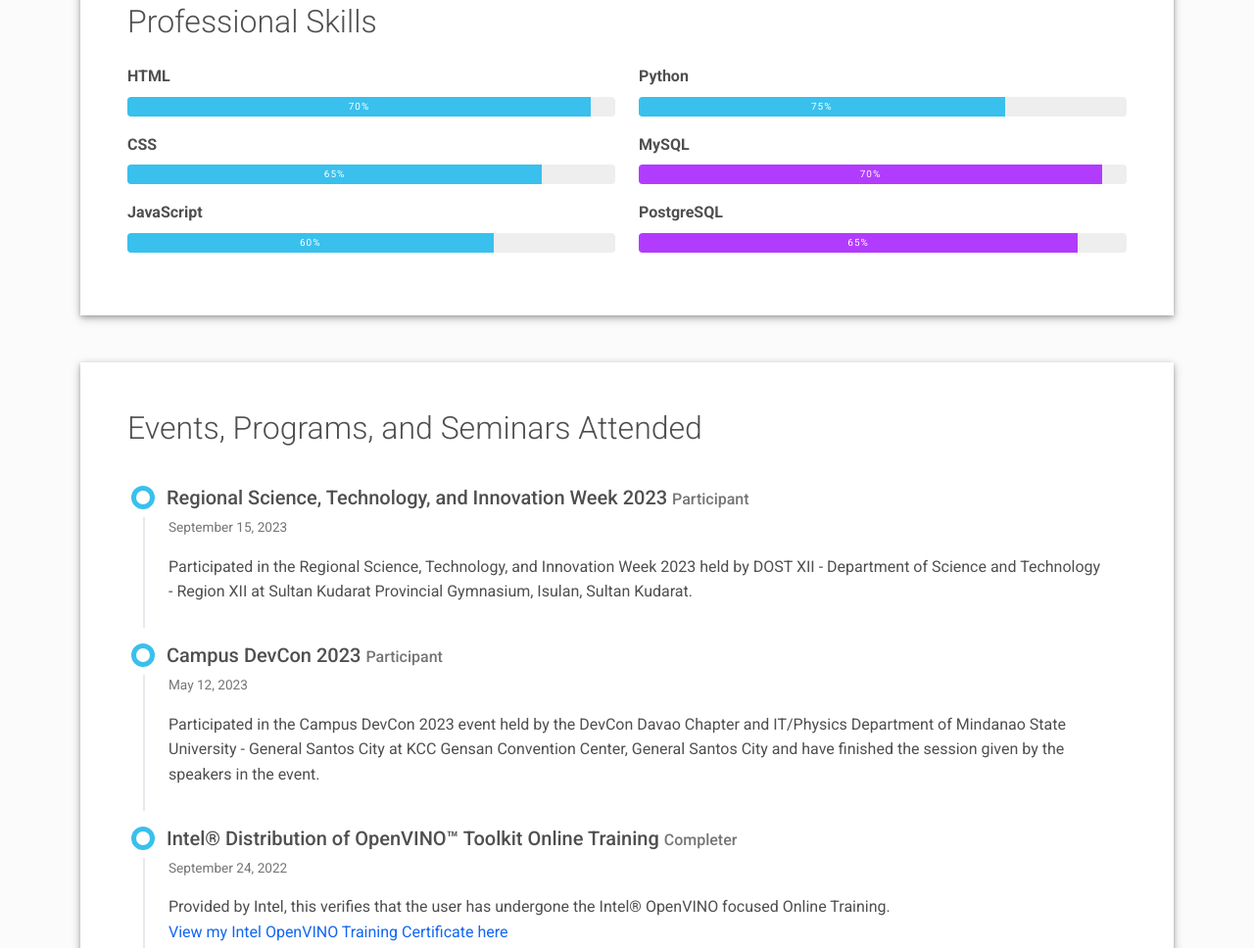
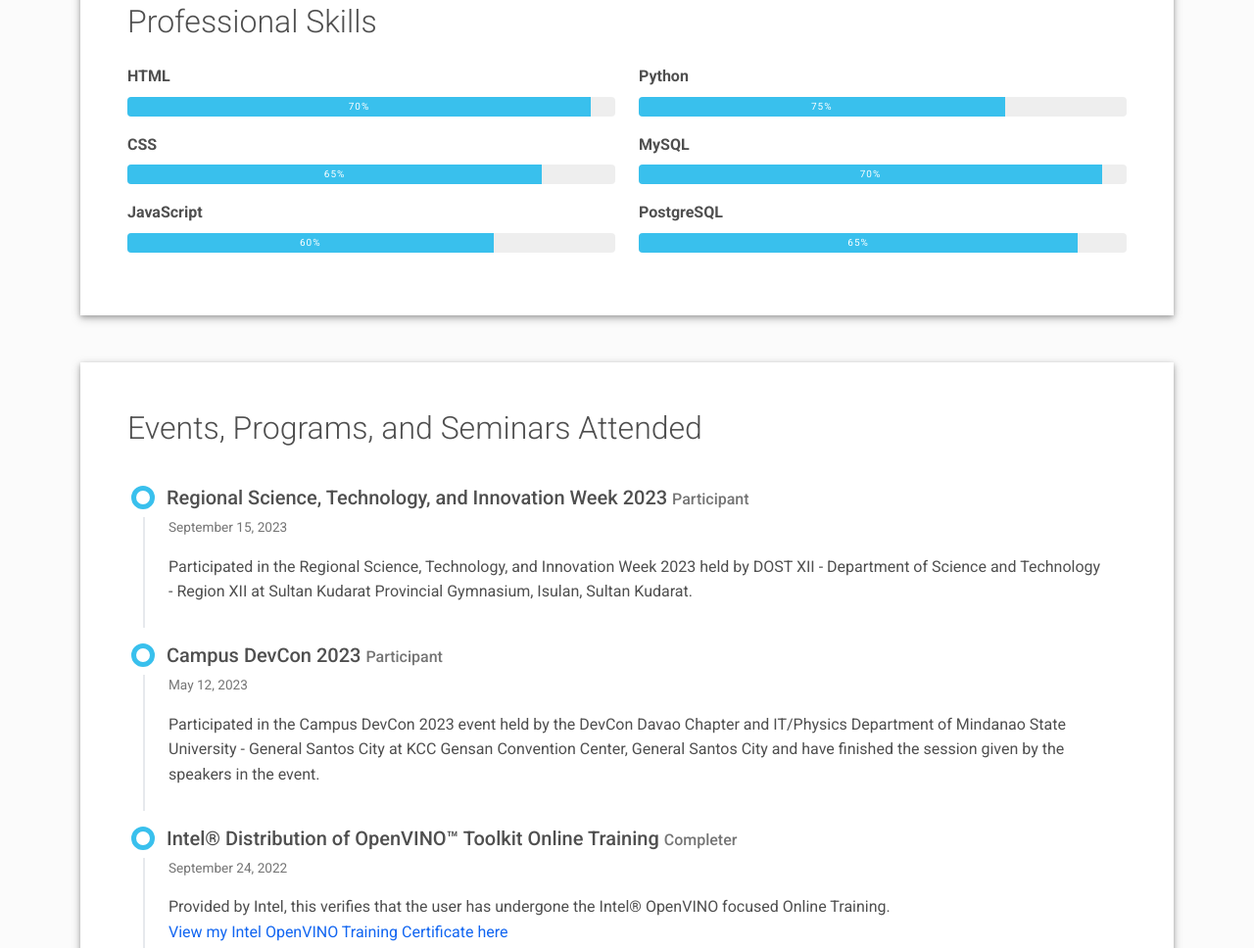
Before and after one commit to ursacg/cv, a plain HTML site: page index.html in a window 1280 px wide. Shown: the part 1251-2219 px from the top of the page at 98% size. Drawn offline with Linux system fonts and the light colour scheme.

Commit message:
Update index.html
changed progress bar animation and color

```diff
--- a/index.html
+++ b/index.html
@@ -145,17 +145,17 @@
         <div class="col-md-6">
           <div class="mb-3"><span class="fw-bolder">Python</span>
             <div class="progress my-2 rounded" style="height: 20px">
-              <div class="progress-bar bg-info" role="progressbar" data-aos="zoom-in-right" data-aos-delay="300" data-aos-anchor=".skills-section" style="width: 75%" aria-valuenow="75" aria-valuemin="0" aria-valuemax="100">75%</div>
+              <div class="progress-bar bg-info" role="progressbar" data-aos="zoom-in-right" data-aos-delay="100" data-aos-anchor=".skills-section" style="width: 75%" aria-valuenow="75" aria-valuemin="0" aria-valuemax="100">75%</div>
             </div>
           </div>
           <div class="mb-3"><span class="fw-bolder">MySQL</span>
             <div class="progress my-2 rounded" style="height: 20px">
-              <div class="progress-bar bg-secondary" role="progressbar" data-aos="zoom-in-right" data-aos-delay="400" data-aos-anchor=".skills-section" style="width: 95%" aria-valuenow="70" aria-valuemin="0" aria-valuemax="100">70%</div>
+              <div class="progress-bar bg-info" role="progressbar" data-aos="zoom-in-right" data-aos-delay="200" data-aos-anchor=".skills-section" style="width: 95%" aria-valuenow="70" aria-valuemin="0" aria-valuemax="100">70%</div>
             </div>
           </div>
           <div class="mb-3"><span class="fw-bolder">PostgreSQL</span>
             <div class="progress my-2 rounded" style="height: 20px">
-              <div class="progress-bar bg-secondary" role="progressbar" data-aos="zoom-in-right" data-aos-delay="400" data-aos-anchor=".skills-section" style="width: 90%" aria-valuenow="65" aria-valuemin="0" aria-valuemax="100">65%</div>
+              <div class="progress-bar bg-info" role="progressbar" data-aos="zoom-in-right" data-aos-delay="300" data-aos-anchor=".skills-section" style="width: 90%" aria-valuenow="65" aria-valuemin="0" aria-valuemax="100">65%</div>
             </div>
           </div>
         </div>
```
